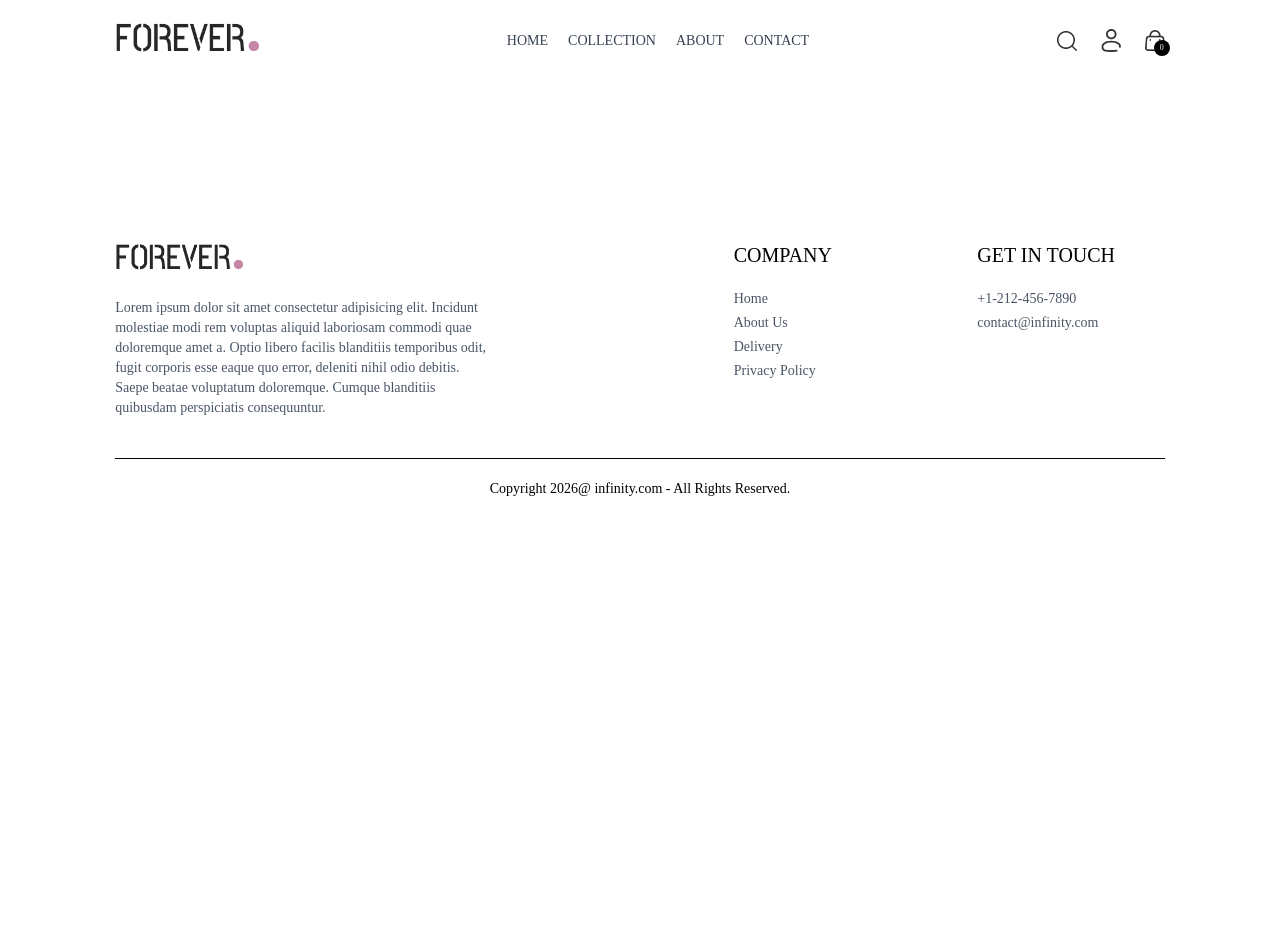
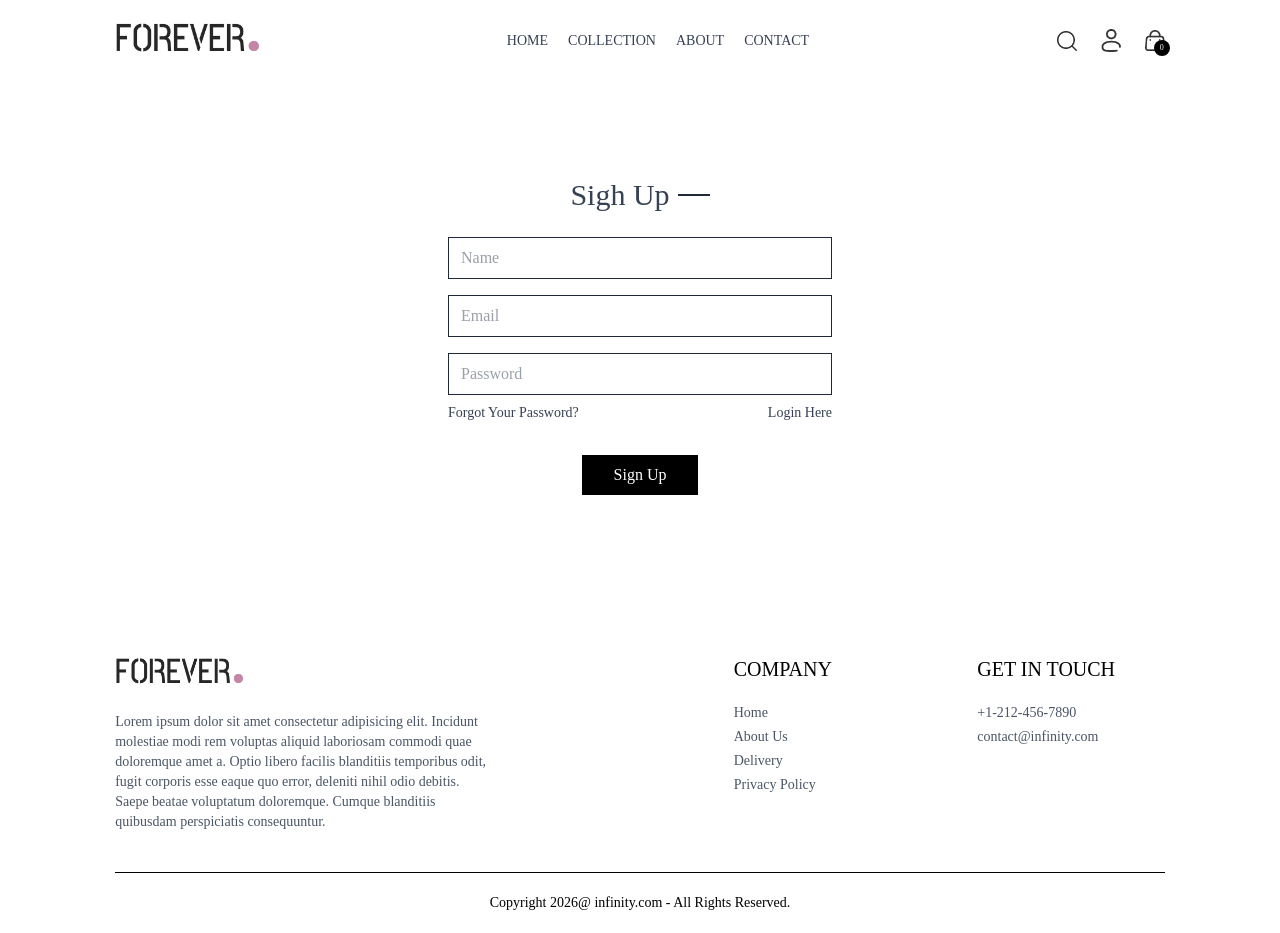
Before and after one commit to YashasviDagar/INFINITY, a React (Vite) app in the folder infinity/: page /login in a window 1280 px wide. Before the commit the page ends 800 px from the top, so only its background shows below. Built offline with nearby package versions, Linux system fonts and the light colour scheme.

Commit message:
Login and SignIn Page

```diff
--- a/infinity/src/components/Navbar.jsx
+++ b/infinity/src/components/Navbar.jsx
@@ -38,7 +38,7 @@
       <div className="flex items-center gap-6">
             <img onClick={()=>setShowSearch(true)} src={assets.search_icon} className='w-5 cursor-pointer' alt="" />
             <div className='group relative'>
-                <img src={assets.profile_icon} className='w-5 cursor-pointer' alt="" />
+                <Link to='/login'><img src={assets.profile_icon} className='w-5 cursor-pointer' alt="" /></Link>
                 <div className='group-hover:block hidden absolute dropdown-menu right-0 pt-4'>
                     <div className='flex flex-col gap-2 w-36 py-6 px-5 bg-slate-100 text-gray-500 rounded'>
                         <p className='cursor-pointer hover:text-black'>My Profile</p>
--- a/infinity/src/pages/Login.jsx
+++ b/infinity/src/pages/Login.jsx
@@ -1,10 +1,37 @@
-import React from 'react'
+import React, { useState } from 'react'
 
 const Login = () => {
+
+  const [currentState,setCurrentState] = useState('Sigh Up')
+
+  const onSubmitHandler = async (event) => {
+    event.preventDefault();
+  }
+
+
   return (
-    <div>
+    <form onSubmit={onSubmitHandler} className='flex flex-col items-center w-[90%] sm:max-w-96 m-auto mt-14 gap-4 text-gray-700'>
+      <div className='inline-flex items-center gap-2 mb-2 mt-10'>
+        <p className='prata-regular text-3xl'>{currentState}</p>
+        <hr className='border-none h-[1.5px] w-8 bg-gray-800' />
+      </div>
+      {/* we dont need name to login just mail */}
+      {currentState == 'Login' ? '' : <input type="text" className='w-full px-3 py-2 border border-gray-800' placeholder='Name' required/>}
+      <input type="email" className='w-full px-3 py-2 border border-gray-800' placeholder='Email' required/>
+      <input type="password" className='w-full px-3 py-2 border border-gray-800' placeholder='Password' required/>
 
-    </div>
+      <div className='w-full flex justify-between text-sm -mt-2'>
+        <p className='cursor-pointer'>Forgot Your Password?</p>
+        {
+          // this changes the UI between the Login and Sign Up state
+          currentState === 'Login'
+          ? <p onClick={()=>setCurrentState('Sign Up')} className='cursor-pointer'>Create Account</p>
+          : <p onClick={()=>setCurrentState('Login')} className='cursor-pointer'>Login Here</p>
+        }
+
+      </div>
+      <button className='bg-black text-white font-light px-8 py-2 mt-4'>{currentState === 'Login' ? 'Sign In' : 'Sign Up'}</button>
+    </form>
   )
 }
 
```
